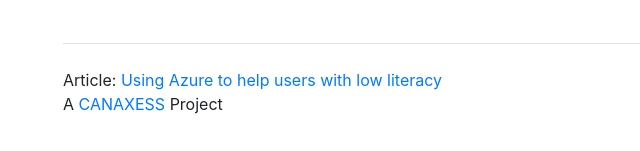
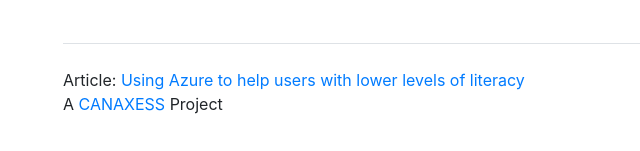
Before and after one commit to canaxess/azure-immersive-reader, a website: page views/index.html in a window 1280 px wide. Shown: the part 667-818 px from the top of the page, 22-662 px from the left. Drawn offline with nearby package versions, Linux system fonts and the light colour scheme.

Commit message:
better wording

```diff
--- a/views/index.html
+++ b/views/index.html
@@ -45,7 +45,7 @@
 		<footer class="pt-4 my-md-5 border-top">
 			<div class="row">
 				<div class="col-12 col-md">
-					<p>Article:<a href="https://www.canaxess.com.au/articles/using-azure-help-users-low-literacy/"> Using Azure to help users with low literacy</a><br>
+					<p>Article:<a href="https://www.canaxess.com.au/articles/using-azure-help-users-low-literacy/"> Using Azure to help users with lower levels of literacy</a><br>
 					A <a href="https://www.canaxess.com.au">CANAXESS</a> Project</p>
 			  	</div>
 			</div>
```
